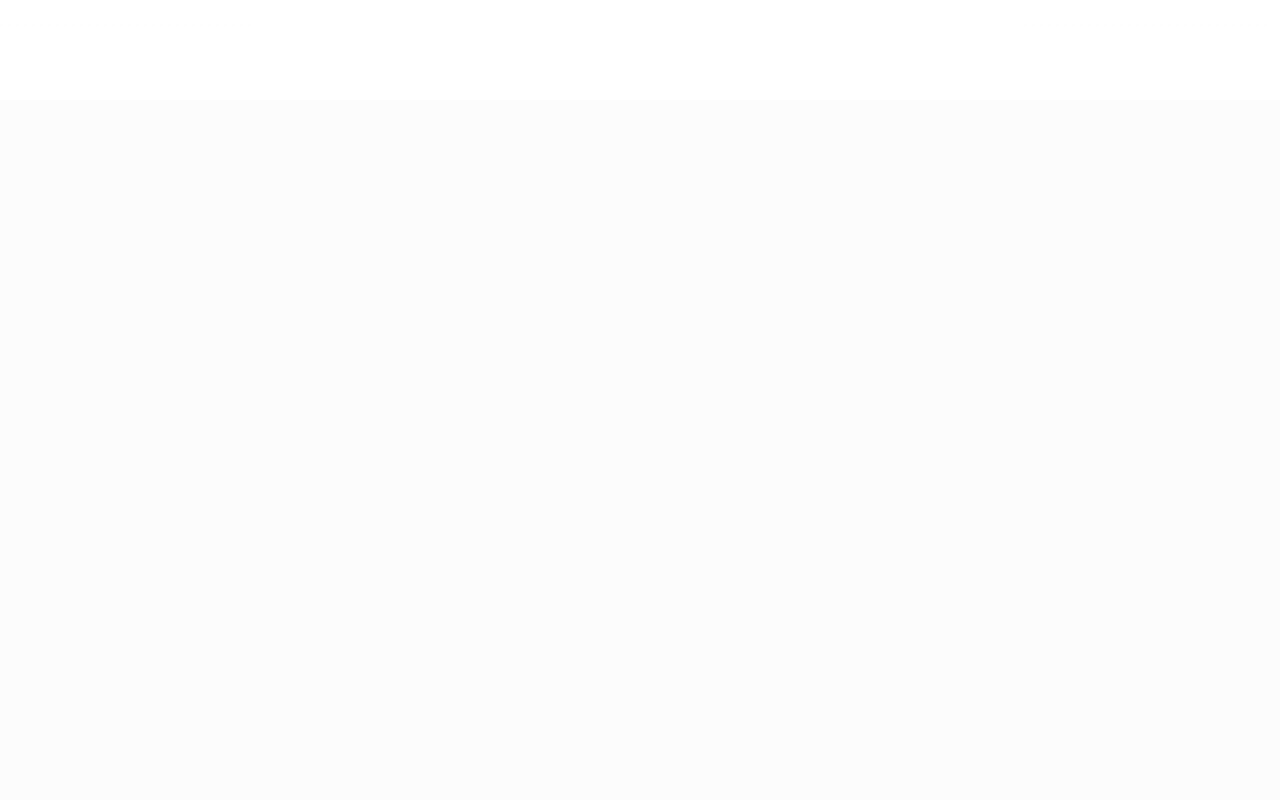
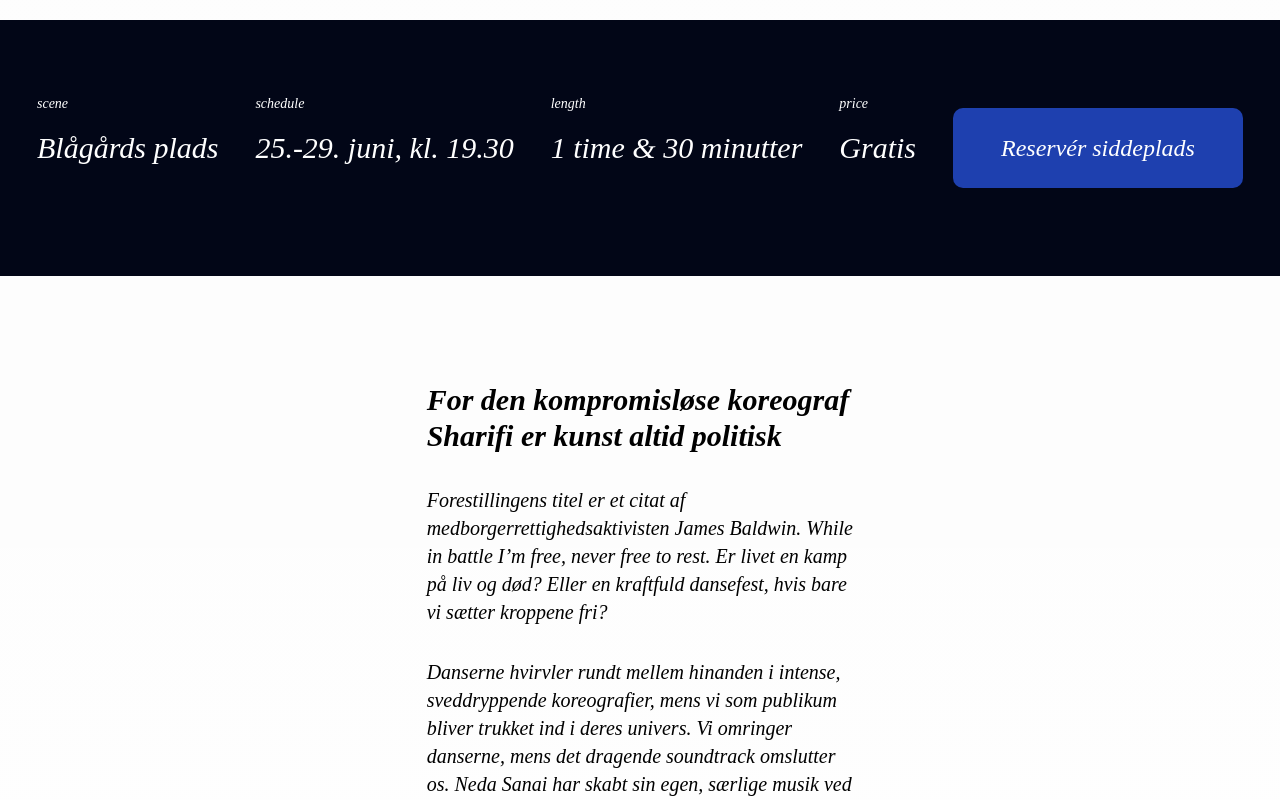
Before and after one commit to Honningbolden/while-in-battle-im-free_2nd-semester_campaign-website, a Next.js app: page / in a window 1280 px wide. Shown: the part 780-1580 px from the top of the page. Before the commit the page ends 880 px from the top, so only its background shows below. Built offline with nearby package versions, Linux system fonts and the light colour scheme; a web font is replaced by a local one.

Commit message:
feat: Add ticket information and teaser description sections

```diff
--- a/app/Sections/infoOverlay.tsx
+++ b/app/Sections/infoOverlay.tsx
@@ -1,6 +1,7 @@
 "use client";
 
 import { motion } from "framer-motion"
+import { AnimatePresence } from "framer-motion";
 import { useRef, useState } from "react";
 import { useFollowPointer } from "../utilities/use-follow-pointer";
 
@@ -13,8 +14,33 @@
   const ref = useRef(null);
   const { x, y } = useFollowPointer(ref);
 
+  const toggleOpen = () => {
+    console.log("toggle");
+    setIsOpen(!isOpen);
+  };
+
   return (
-    <motion.div ref={ref} className="w-20 h-20 rounded-full bg-blue-700" style={{ x, y }}>
-    </motion.div>
+    <>
+      <motion.div layout
+        initial={{ scale: 0 }}
+        animate={{ scale: 1 }}
+        transition={{ delay: 2 }}
+        style={{ x, y }}
+        onClick={toggleOpen} ref={ref} className="h-20 w-20 rounded-full bg-blue-700">
+      </motion.div>
+
+      <AnimatePresence>
+        {isOpen && (
+          <motion.div onClick={toggleOpen} className="fixed z-50 top-0 left-0 h-screen w-screen bg-blue-700 flex flex-col justify-center"
+            key="modal"
+            initial={{ y: "-100vh" }}
+            animate={{ y: "0vh" }}
+            exit={{ y: "-100vh" }}
+            transition={{ duration: 1 }}>
+            <h1>HELLO HELLO</h1>
+          </motion.div>
+        )}
+      </AnimatePresence>
+    </>
   )
 }
--- /dev/null
+++ b/app/Sections/teaserDescription.tsx
@@ -0,0 +1,27 @@
+"use client";
+
+import { motion, useScroll, useTransform } from "framer-motion";
+import { useRef } from "react"
+
+export default function TeaserDescription() {
+
+  return (
+    <>
+      <section className="h-screen flex flex-col justify-center items-center">
+        <div className="flex flex-col justify-center gap-8 w-1/3">
+          <motion.div className="flex flex-col justify-start w-full">
+            <h3 className="title-type text-3xl font-bold" >For den kompromisløse koreograf Sharifi er kunst altid politisk</h3>
+          </motion.div>
+          <motion.div className="flex flex-col justify-start gap-8 w-full">
+            <p className="body-text text-xl" >Forestillingens titel er et citat af medborgerrettighedsaktivisten James Baldwin. While in battle I’m free, never free to rest. Er livet en kamp på liv og død? Eller en kraftfuld dansefest, hvis bare vi sætter kroppene fri?</p>
+            <p className="body-text text-xl" >Danserne hvirvler rundt mellem hinanden i intense, sveddryppende koreografier, mens vi som publikum bliver trukket ind i deres univers. Vi omringer danserne, mens det dragende soundtrack omslutter os. Neda Sanai har skabt sin egen, særlige musik ved at sample et unikt lydtæppe af iransk folkemusik.</p>
+            <p className="body-text text-xl" >20 kroppe i konstant bevægelse skaber et nomadisk og menneskeligt ritual, der insisterer på, at vi er en del af den samme uendelige krop, og at vi sætter dens puls fri.</p>
+          </motion.div>
+        </div>
+      </section>
+      <section className="h-screen">
+
+      </section>
+    </>
+  )
+}
--- /dev/null
+++ b/app/Sections/ticketInformation.tsx
@@ -0,0 +1,57 @@
+"use client"
+
+import { useEffect } from "react";
+import { motion } from "framer-motion";
+
+interface TicketInformationProps {
+  content: {
+    scene: string,
+    schedule: string,
+    length: string,
+    price: string,
+    callToAction: string,
+  }
+}
+
+export default function TicketInformation({ content }: TicketInformationProps) {
+  const contentEntries = Object.entries(content);
+
+  return (
+    <>
+      <section className="h-64 bg-slate-950 text-white">
+        <div className="title-type h-full flex flex-row justify-evenly items-center my-auto">
+          {contentEntries.map(([key, value]) => {
+            if (key === 'callToAction') {
+              return (
+                <div key={key}>
+                  <motion.div
+                    initial={{ borderRadius: 10 }}
+                    whileHover={{ color: "#454545", backgroundColor: "#f3f3f3", borderRadius: 50 }}
+                    transition={{
+                      duration: 0.1,
+                      type: "spring",
+                      damping: 80,
+                      stiffness: 400,
+                      restDelta: 0.1,
+                    }}
+                    className="h-20 px-12 py-4 text-2xl text-white bg-blue-800 rounded-lg cursor-pointer select-none flex justify-start items-center">
+                    <p>{value}</p>
+                  </motion.div>
+                </div>
+              )
+            } else {
+              return (
+                <div key={key} className="flex flex-col justify-end">
+                  <div className="flex flex-col justify-end gap-4 h-9">
+                    <h3 className="text-white text-sm">{`${key}`}</h3>
+                    <p className="text-3xl">{`${value}`}</p>
+                  </div>
+                </div>
+              )
+            }
+          })}
+        </div>
+      </section>
+    </>
+  )
+}
--- a/app/page.tsx
+++ b/app/page.tsx
@@ -1,13 +1,27 @@
 import HeroSection from "./Sections/hero";
-import InformationOverlay from "./Sections/infoOverlay";
+import TicketInformation from "./Sections/ticketInformation";
+import TeaserDescription from "./Sections/teaserDescription";
 
-export default function Home() {
+
+async function fetchContentJSON() {
+  const baseUrl = 'http://localhost:3000';
+  const res = await fetch(`${baseUrl}/cms/content.json`);
+  const data = await res.json();
+  if (!res.ok) {
+    throw new Error('Failed to fetch content');
+  }
+  return data;
+}
+
+export default async function Home() {
+  const { ticketInformation } = await fetchContentJSON();
 
   return (
     <>
-      <InformationOverlay />
       <main>
         <HeroSection />
+        <TicketInformation content={ticketInformation}/>
+        <TeaserDescription/>
       </main>
     </>
   );
--- a/app/utilities/use-follow-pointer.ts
+++ b/app/utilities/use-follow-pointer.ts
@@ -1,29 +1,42 @@
 import { useState, RefObject, useEffect } from "react";
 import { useMotionValue, useSpring, frame } from "framer-motion";
 
-const spring = { damping: 3, stiffness: 50, restDelta: 0.001 };
+const spring = { damping: 10, stiffness: 50, restDelta: 0.001 };
 
 export function useFollowPointer(ref: RefObject<HTMLElement>) {
   const xPoint = useMotionValue(0);
   const yPoint = useMotionValue(0);
   const x = useSpring(xPoint, spring);
   const y = useSpring(yPoint, spring);
+  const maxDistance = 200;
 
   useEffect(() => {
     if (!ref.current) return;
 
-    const handlePoinerMove = ({ clientX, clientY }: MouseEvent) => {
+    const handlePointerMove = ({ clientX, clientY }: MouseEvent) => {
       const element = ref.current!;
+      const elementCenterX = element.offsetLeft + element.offsetWidth/2;
+      const elementCenterY = element.offsetTop + element.offsetHeight/2;
+
+      const deltaX = clientX - elementCenterX;
+      const deltaY = clientY - elementCenterY;
+      const dist = Math.sqrt(deltaX ** 2 + deltaY ** 2);
+
+      console.log("dist", dist);
+
+      const angle = Math.atan2(deltaY, deltaX);
+      const newX = Math.cos(angle) * dist;
+      const newY = Math.sin(angle) * dist;
 
       frame.read(() => {
-        xPoint.set(clientX - element.offsetLeft - element.offsetWidth / 2);
-        yPoint.set(clientY - element.offsetTop - element.offsetWidth / 2);
+        xPoint.set(newX);
+        yPoint.set(newY);
       });
     };
 
-    window.addEventListener("pointermove", handlePoinerMove);
+    window.addEventListener("pointermove", handlePointerMove);
 
-    return () => window.removeEventListener("pointermove", handlePoinerMove);
+    return () => window.removeEventListener("pointermove", handlePointerMove);
   }, []);
 
   return { x, y };
--- /dev/null
+++ b/public/cms/content.json
@@ -0,0 +1,9 @@
+{
+  "ticketInformation": {
+    "scene": "Blågårds plads",
+    "schedule": "25.-29. juni, kl. 19.30",
+    "length": "1 time & 30 minutter",
+    "price": "Gratis",
+    "callToAction": "Reservér siddeplads"
+  }
+}
```
